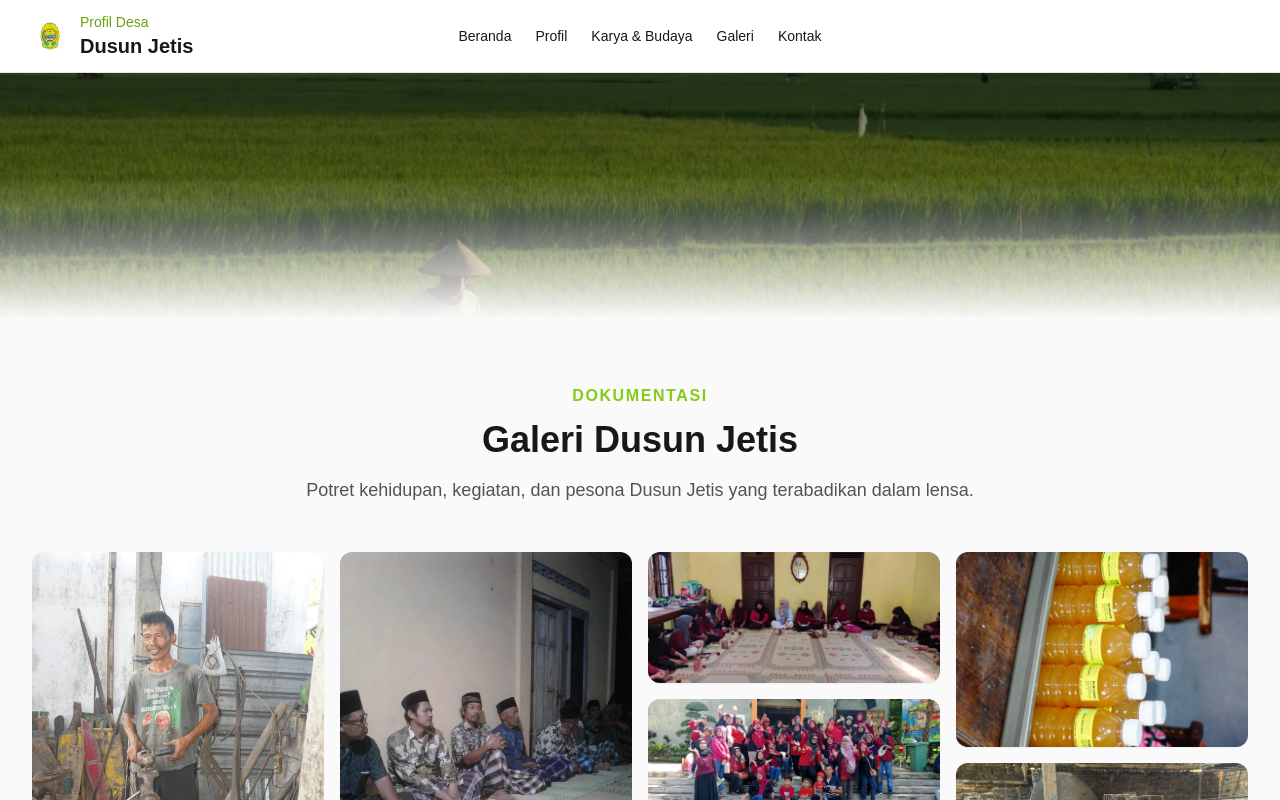
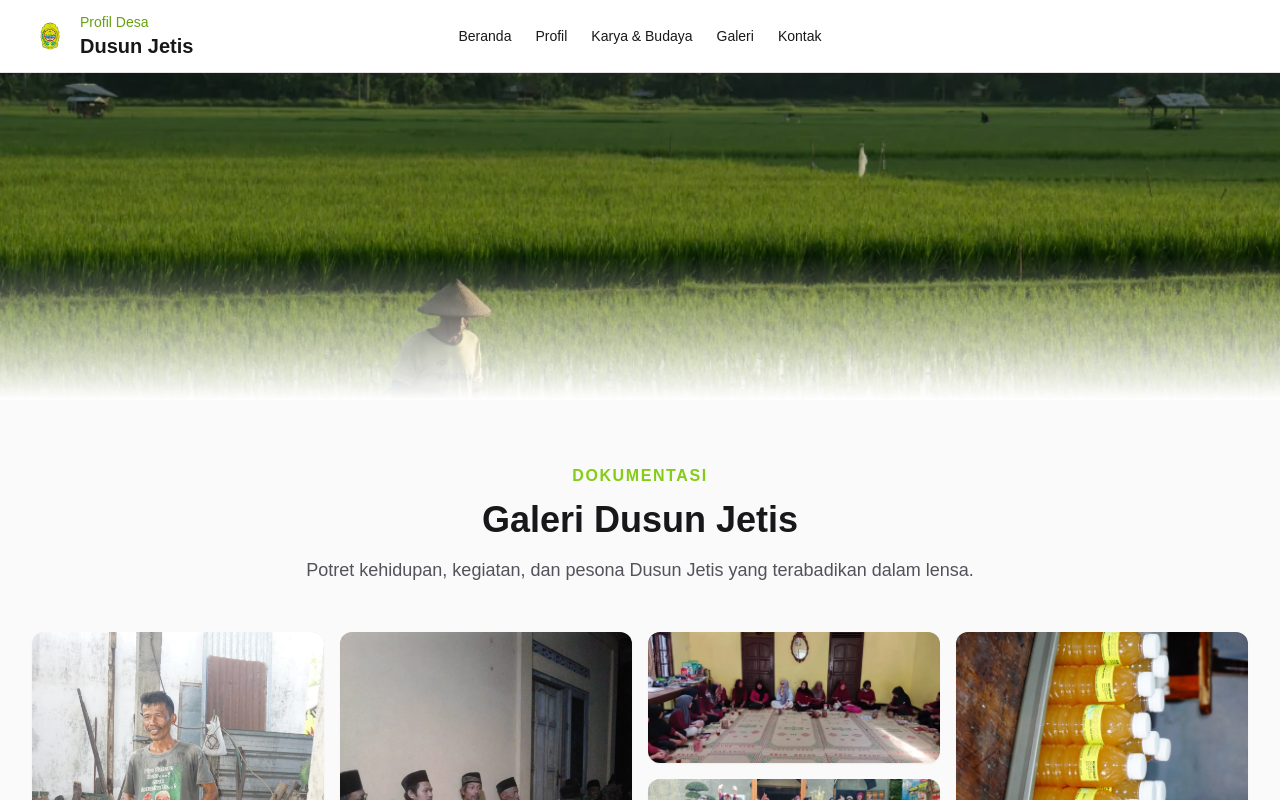
Before and after one commit to DikryRamdani/dusun-jetis, a React (Vite) app: page /galeri in a window 1280 px wide. Shown: the top 800 px of the page. Built offline with nearby package versions, Linux system fonts and the light colour scheme.

Commit message:
feat: implement image gallery page with lightbox and zoom functionality

```diff
--- a/src/pages/Galery.tsx
+++ b/src/pages/Galery.tsx
@@ -41,19 +41,19 @@ export default function Galeri() {
   return (
     <section className="w-full bg-zinc-50 min-h-screen pb-20">
       {/* Hero Section */}
-      <section className="relative min-h-[40vh] flex items-center justify-center overflow-hidden -mt-[60px] pt-[60px]">
+     <section className="relative min-h-[50vh] flex items-center justify-center overflow-hidden -mt-[60px] pt-[60px]">
         {/* Background Image */}
         <img
           src="/Image/heroSection.webp"
           alt="Hero Background"
           className="absolute inset-0 w-full h-full object-cover"
         />
-        {/* Subtle black gradient overlay */}
-        <div className="absolute inset-0 bg-gradient-to-b from-black/60 via-black/40 to-black/10" />
-        {/* Smooth fade to the next section */}
-        <div className="absolute bottom-0 left-0 right-0 h-36 pointer-events-none bg-gradient-to-b from-transparent to-zinc-50" />
 
+        {/* Subtle black gradient overlay (like profil hero) */}
+        <div className="absolute inset-0 bg-gradient-to-b from-black/30 via-black/20 to-transparent" />
 
+        {/* Smooth fade to the next section (white) */}
+        <div className="absolute bottom-0 left-0 right-0 h-36 pointer-events-none bg-gradient-to-b from-transparent to-white" />
       </section>
 
       {/* Gallery Header */}
```
